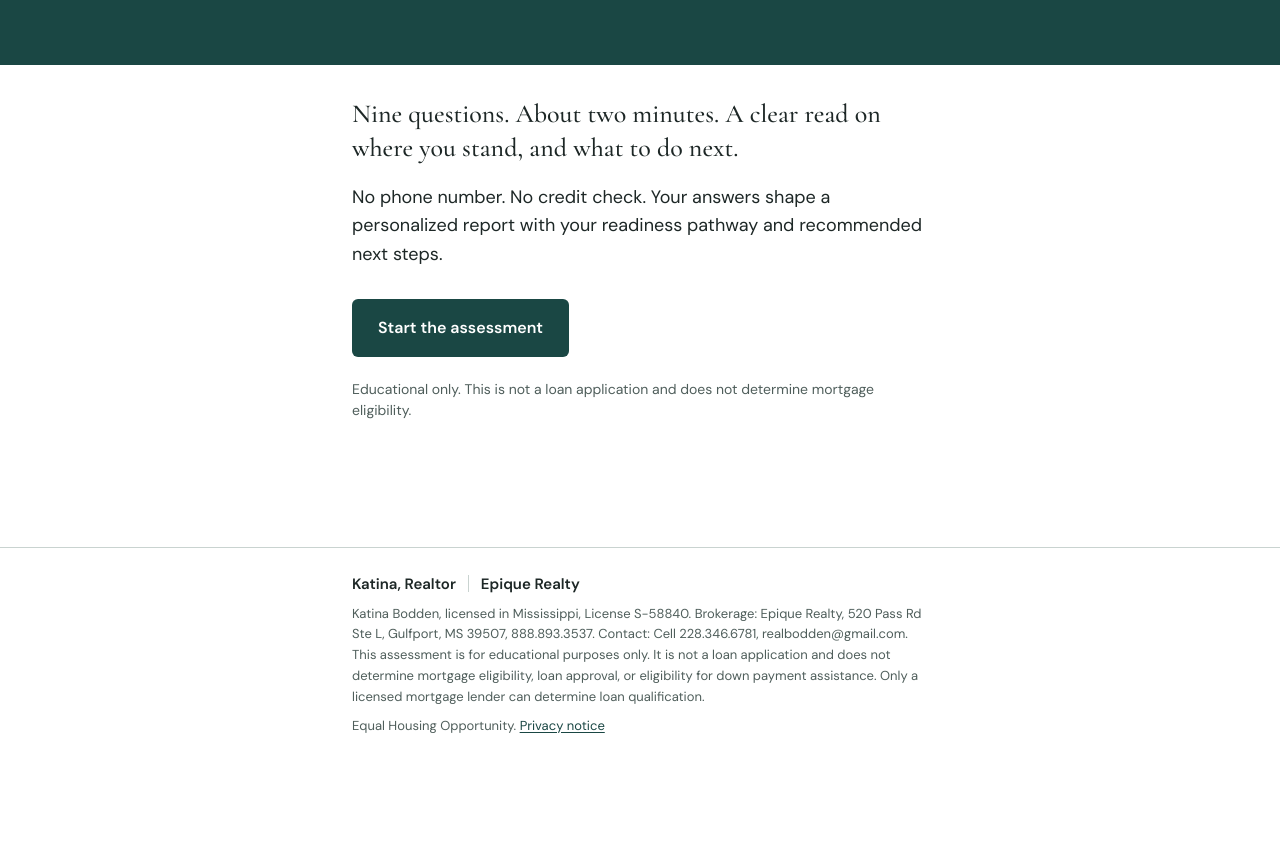
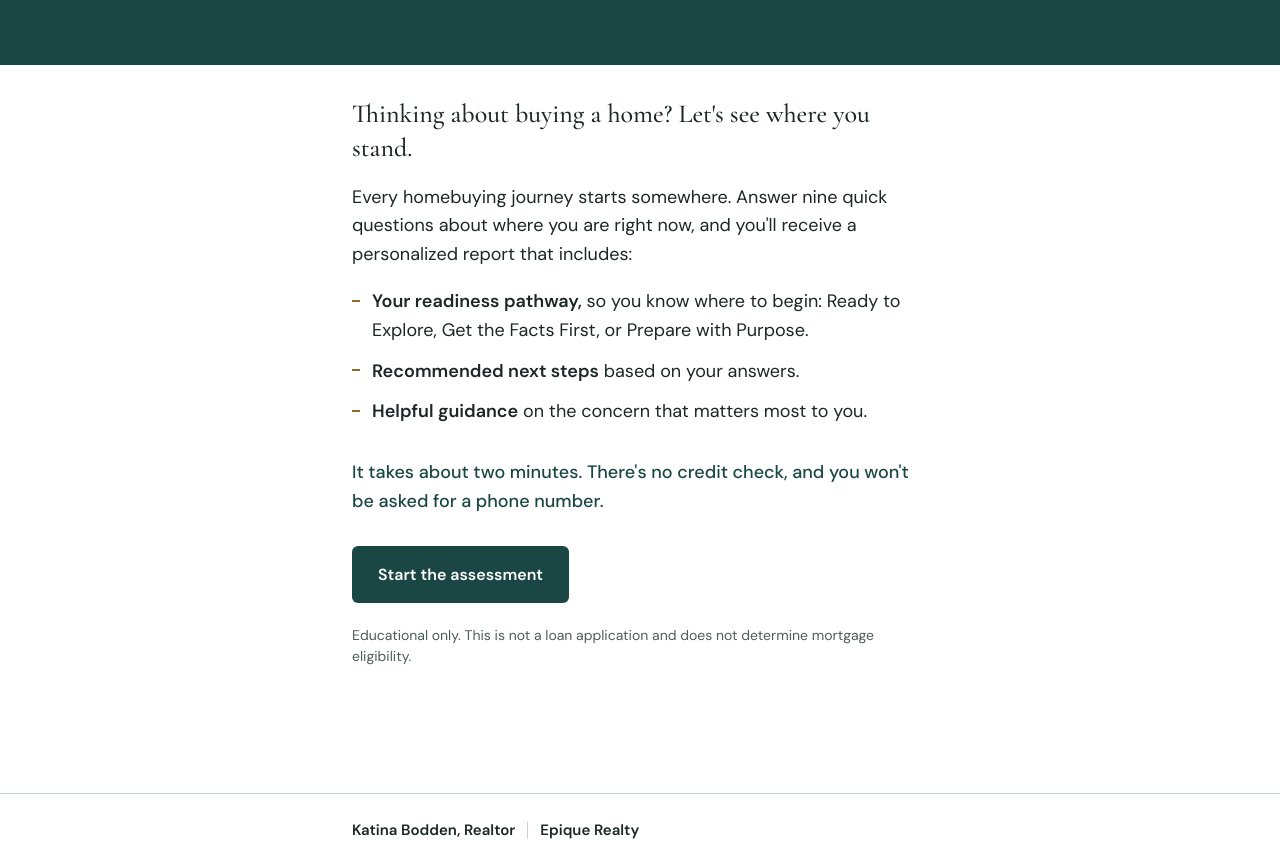
Before and after one commit to katinanicholas/ready-to-buy, a website: page docs/index.html in a window 1280 px wide. Shown: the part 475-1322 px from the top of the page. Before the commit the page ends 1251 px from the top, so only its background shows below. Drawn offline with nearby package versions, Linux system fonts and the light colour scheme.

Commit message:
Add files via upload

```diff
--- a/docs/css/styles.css
+++ b/docs/css/styles.css
@@ -134,6 +134,19 @@ a:hover { color: var(--teal-deep); }
   margin: 0 0 1rem;
 }
 .lede-small { margin: 0 0 1.5rem; color: var(--ink); }
+.intro-list { list-style: none; padding: 0; margin: 0 0 1.25rem; }
+.intro-list li {
+  position: relative;
+  padding: 0 0 .75rem 1.25rem;
+}
+.intro-list li::before {
+  content: '';
+  position: absolute; left: 0; top: .7em;
+  width: .5rem; height: 2px;
+  background: var(--brass-deep);
+}
+.intro-list strong { font-weight: 600; }
+.intro-facts { font-weight: 500; color: var(--teal); }
 
 .fine {
   font-size: .875rem;
--- a/docs/index.html
+++ b/docs/index.html
@@ -3,7 +3,7 @@
 <head>
   <meta charset="utf-8">
   <meta name="viewport" content="width=device-width, initial-scale=1">
-  <title>Am I Ready to Buy? The Homebuyer Readiness Assessment | Katina, Epique Realty</title>
+  <title>Am I Ready to Buy? The Homebuyer Readiness Assessment | Katina Bodden, Epique Realty</title>
   <meta name="description" content="Nine questions. About two minutes. Find out where you stand on buying a home on the Mississippi Gulf Coast, and get personalized next steps.">
   <meta name="theme-color" content="#1A4744">
   <link rel="preconnect" href="https://fonts.googleapis.com">
@@ -15,8 +15,8 @@
   <a class="skip-link" href="#main">Skip to content</a>
 
   <header class="site-header">
-    <div class="brand" aria-label="Katina, Epique Realty">
-      <span class="brand-name" data-config="AGENT_DISPLAY_NAME">Katina</span>
+    <div class="brand" aria-label="Katina Bodden, Epique Realty">
+      <span class="brand-name" data-config="AGENT_DISPLAY_NAME">Katina Bodden</span>
       <span class="brand-divider" aria-hidden="true"></span>
       <span class="brand-name" data-config="BROKERAGE_NAME">Epique Realty</span>
     </div>
@@ -35,8 +35,14 @@
         </div>
       </div>
       <div class="wrap intro-body">
-        <p class="lede">Nine questions. About two minutes. A clear read on where you stand, and what to do next.</p>
-        <p>No phone number. No credit check. Your answers shape a personalized report with your readiness pathway and recommended next steps.</p>
+        <p class="lede">Thinking about buying a home? Let's see where you stand.</p>
+        <p>Every homebuying journey starts somewhere. Answer nine quick questions about where you are right now, and you'll receive a personalized report that includes:</p>
+        <ul class="intro-list">
+          <li><strong>Your readiness pathway,</strong> so you know where to begin: Ready to Explore, Get the Facts First, or Prepare with Purpose.</li>
+          <li><strong>Recommended next steps</strong> based on your answers.</li>
+          <li><strong>Helpful guidance</strong> on the concern that matters most to you.</li>
+        </ul>
+        <p class="intro-facts">It takes about two minutes. There's no credit check, and you won't be asked for a phone number.</p>
         <button type="button" id="start-btn" class="btn btn-primary">Start the assessment</button>
         <p class="fine">Educational only. This is not a loan application and does not determine mortgage eligibility.</p>
       </div>
@@ -101,7 +107,7 @@
 
           <div class="consent">
             <input id="consent" name="marketingConsent" type="checkbox">
-            <label for="consent">Optional: Send me occasional homebuying tips and a follow-up from Katina. I can unsubscribe anytime.</label>
+            <label for="consent">Optional: Send me occasional homebuying tips and a follow-up from Katina Bodden. I can unsubscribe anytime.</label>
           </div>
           <p class="fine">Your report is sent whether or not you check this box.</p>
 
@@ -186,7 +192,7 @@
   <footer class="site-footer">
     <div class="wrap">
       <p class="footer-brand">
-        <span><span data-config="AGENT_DISPLAY_NAME">Katina</span>, <span data-config="AGENT_TITLE">Realtor</span></span>
+        <span><span data-config="AGENT_DISPLAY_NAME">Katina Bodden</span>, <span data-config="AGENT_TITLE">Realtor</span></span>
         <span class="brand-divider" aria-hidden="true"></span>
         <span data-config="BROKERAGE_NAME">Epique Realty</span>
       </p>
--- a/docs/js/assessment.js
+++ b/docs/js/assessment.js
@@ -137,7 +137,7 @@ var Assessment = (function () {
   };
 
   var CTA = {
-    label: 'Schedule a Strategy Call with Katina',
+    label: 'Schedule a Strategy Call with Katina Bodden',
     support: "Ready to take your next step? Let's discuss your results, answer your questions, and create a homebuying strategy that fits your goals."
   };
 
--- a/docs/js/config.js
+++ b/docs/js/config.js
@@ -23,7 +23,7 @@ window.APP_CONFIG = {
   PRIVACY_URL: 'privacy.html',
 
   // Footer and disclosure details. Confirm each before launch.
-  AGENT_DISPLAY_NAME: 'Katina',
+  AGENT_DISPLAY_NAME: 'Katina Bodden',
   AGENT_TITLE: 'Realtor',
   AGENT_LICENSED_NAME: 'Katina Bodden',
   LICENSE_STATE: 'Mississippi',
--- a/scripts/preview-emails.js
+++ b/scripts/preview-emails.js
@@ -7,7 +7,7 @@ const out = path.join(root, 'email-previews');
 fs.mkdirSync(out, { recursive: true });
 
 const brand = {
-  agentName: 'Katina', agentTitle: 'Realtor', licensedName: 'Katina Bodden', licenseState: 'Mississippi',
+  agentName: 'Katina Bodden', agentTitle: 'Realtor', licensedName: 'Katina Bodden', licenseState: 'Mississippi',
   licenseNumber: 'S-58840', brokerage: 'Epique Realty', brokerageAddress: '520 Pass Rd Ste L, Gulfport, MS 39507',
   brokeragePhone: '888.893.3537', agentPhone: '228.346.6781', agentEmail: 'realbodden@gmail.com', privacyUrl: 'https://katinanicholas.github.io/ready-to-buy/privacy.html'
 };
```
Also changed, not shown: docs/privacy.html (+2 -2 lines), tests/assessment.test.js (+2 -2 lines), tests/backend.test.js (+2 -2 lines), 3 other files.
